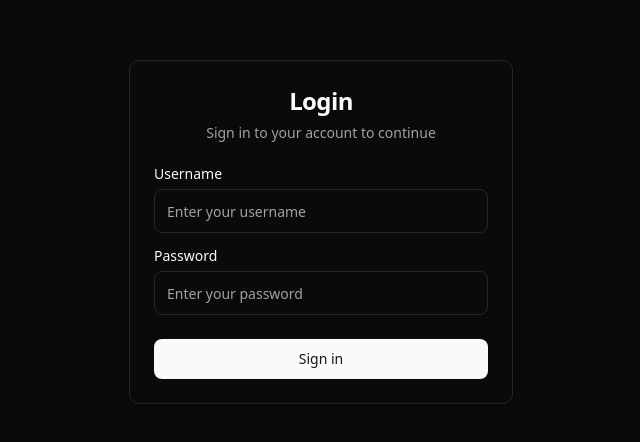
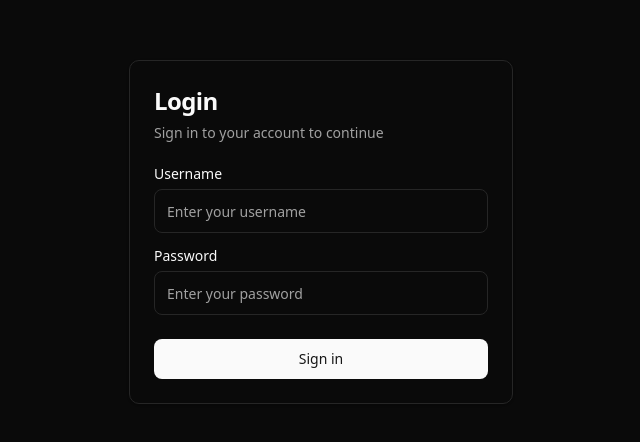
Before and after one commit to light-hat/turinabolum, a Vue app in the folder frontend/: page /login in a window 1280 px wide. Shown: the part 168-610 px from the top of the page, without its empty margins (319-959 px from the left). Built offline with nearby package versions, Linux system fonts and the light colour scheme; no server answers; the HTML template or start-up script is replaced by a standard one.

Commit message:
fix auth

```diff
--- a/frontend/src/views/auth/LoginView.vue
+++ b/frontend/src/views/auth/LoginView.vue
@@ -2,10 +2,10 @@
     <div class="min-h-screen flex items-center justify-center">
         <Card class="w-full max-w-sm">
             <CardHeader>
-                <CardTitle class="text-2xl text-center">
+                <CardTitle class="text-2xl">
                     Login
                 </CardTitle>
-                <CardDescription class="text-center">
+                <CardDescription>
                     Sign in to your account to continue
                 </CardDescription>
             </CardHeader>
```
Also changed, not shown: 1 other file (tests, documents, lock files or other folders).
